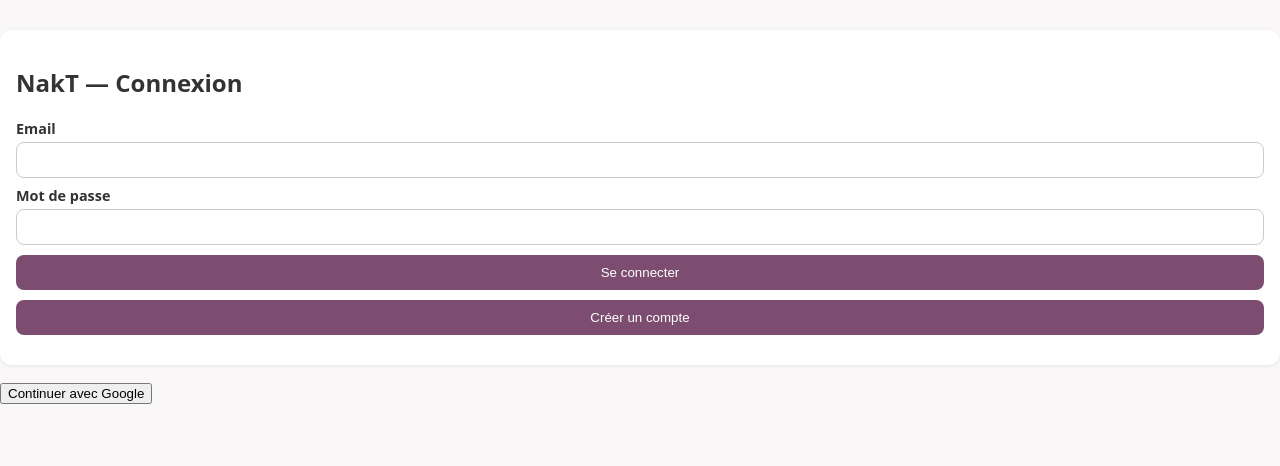
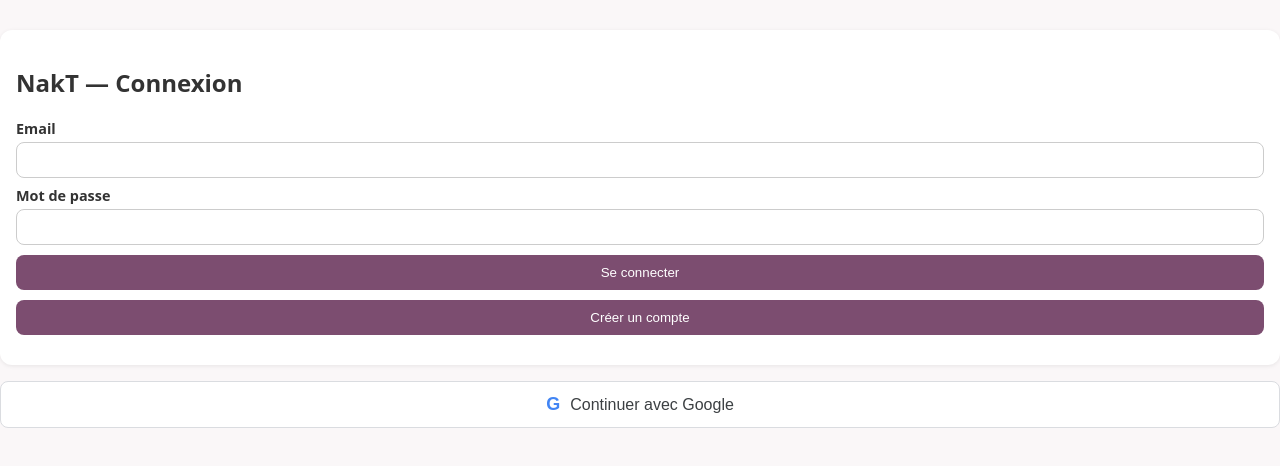
Before and after one commit to michaelplatini800-bot/nakt, a plain HTML site: page index.html in a window 1280 px wide. Drawn offline with nearby package versions, Linux system fonts and the light colour scheme.

Commit message:
Style animé du bouton Google

```diff
--- a/index.html
+++ b/index.html
@@ -44,6 +44,51 @@
     .legende span { display: inline-block; margin-right: 12px; font-size: 0.85em; }
     .erreur { color: #a94442; font-size: 0.9em; }
     .info { color: #555; font-size: 0.85em; }
+/* Bouton Google animé */
+#btn-google {
+  display: flex;
+  align-items: center;
+  justify-content: center;
+  gap: 10px;
+  width: 100%;
+  padding: 12px;
+  margin-top: 10px;
+  background: #fff;
+  color: #3c4043;
+  border: 1px solid #dadce0;
+  border-radius: 8px;
+  font-size: 16px;
+  font-weight: 500;
+  cursor: pointer;
+  transition: transform 0.15s ease, box-shadow 0.2s ease, background 0.2s ease;
+}
+#btn-google::before {
+  content: "G";
+  font-weight: 700;
+  color: #4285f4;
+  font-size: 18px;
+}
+#btn-google:hover {
+  background: #f8f9fa;
+  box-shadow: 0 2px 8px rgba(0, 0, 0, 0.15);
+}
+#btn-google:active {
+  transform: scale(0.97);
+}
+#btn-google:focus-visible {
+  outline: 2px solid #4285f4;
+  outline-offset: 2px;
+}
+@keyframes apparition {
+  from { opacity: 0; transform: translateY(6px); }
+  to   { opacity: 1; transform: translateY(0); }
+}
+#btn-google {
+  animation: apparition 0.4s ease-out;
+}
+@media (prefers-reduced-motion: reduce) {
+  #btn-google { animation: none; transition: none; }
+}
   </style>
 </head>
 <body>
```
